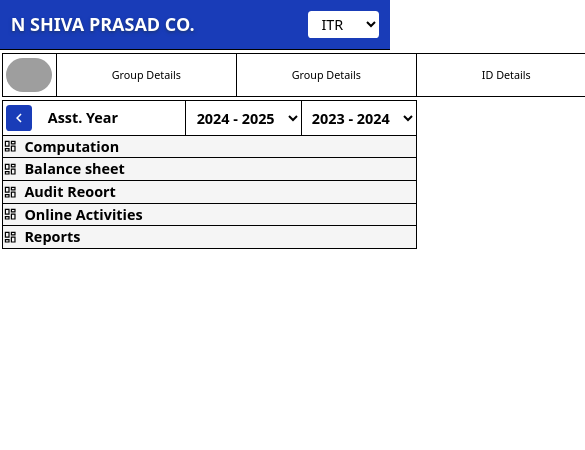
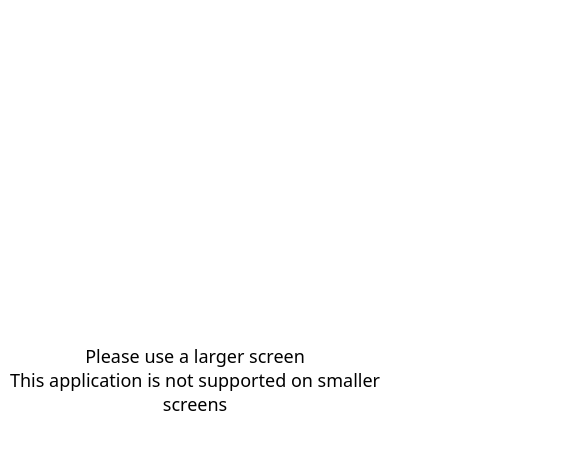
Before and after one commit to banesh-varma/project, a React (Vite) app: page /itr/clients/1 in a window 390 px wide. Shown: the top 450 px of the page, 585 px wide, since content can reach past the window. Built offline with nearby package versions, Linux system fonts and the light colour scheme; grey boxes are pictures that could not be loaded.

Commit message:
added small screen devices website blocker

```diff
--- a/src/App.tsx
+++ b/src/App.tsx
@@ -3,7 +3,7 @@ import {BrowserRouter, Routes, Route} from 'react-router-dom'
 import './App.css'
 import DashBoard from './components/DashBoard'
 import Clinets from './components/CRM/Clinets'
-import { useEffect } from 'react'
+import { useEffect, useState } from 'react'
 import AllClients from './components/ITR/allClientsPage'
 import CrmLayout from './components/CRM/CrmLayout'
 import EachClientData from './components/ITR/eachClientData'
@@ -27,10 +27,31 @@ function App() {
     };
   }, []);
 
+  function useWindowWidth() {
+    const [width, setWidth] = useState(window.innerWidth);
+
+    useEffect(() => {
+      function handleResize() {
+        setWidth(window.innerWidth);
+      }
+
+      window.addEventListener('resize', handleResize);
+      return () => window.removeEventListener('resize', handleResize);
+    }, []);
+
+    return width;
+  }
+
+  const width = useWindowWidth();
   return (
     <div className='h-screen w-full'>
+      {
+        width < 1000 ? <div className='h-screen w-full flex flex-col justify-center items-center'>
+        <h1 className='text-2xl text-center'>Please use a larger screen</h1>
+        <h1 className='text-2xl text-center'>This application is not supported on smaller screens</h1>
+      </div> :
+
       <BrowserRouter>
-
         <Routes>
             {/* CRM routes wrapped in layout */}
             <Route path='/' element={<LoginWithCarousel />} />
@@ -67,6 +88,7 @@ function App() {
             </Route>
         </Routes>
       </BrowserRouter>
+      }
     </div>
   )
 }
--- a/src/components/ITR/eachClientData.jsx
+++ b/src/components/ITR/eachClientData.jsx
@@ -161,8 +161,8 @@ const EachClientData = () => {
   };
 
   return (
-    <div className="rounded-md px-0.5 py-1 space-y-1">
-      <div className="flex h-[18h] w-full">
+    <div className="px-3 rounded-md mt-2  py-1 space-y-1">
+      <div className="flex h-[18h] w-full mb-2">
         <EachHeading className="min-w-[60px] border-r-0">
           <img
             src="https://img.freepik.com/free-vector/smiling-young-man-illustration_1308-173524.jpg?t=st=1745915434~exp=1745919034~hmac=89d8e5fb7f21d63740f5756552c34d302b9e03051cfd33e7273eea04ad870f7f&w=740"
@@ -253,7 +253,7 @@ const EachClientData = () => {
           </div>
         ))}
       </div> */}
-      <div className="flex gap-5">
+      <div className="flex gap-5 ">
         <div>
           <div className=" flex font-bold">
             <div className="px-0.5 flex items-center border transition-all duration-300">
```
